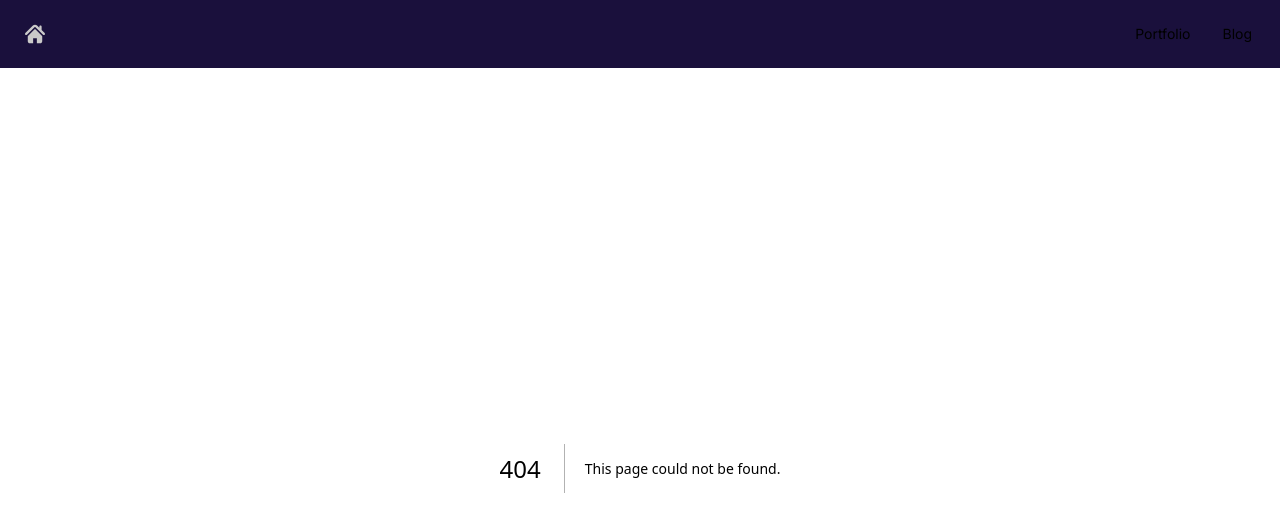
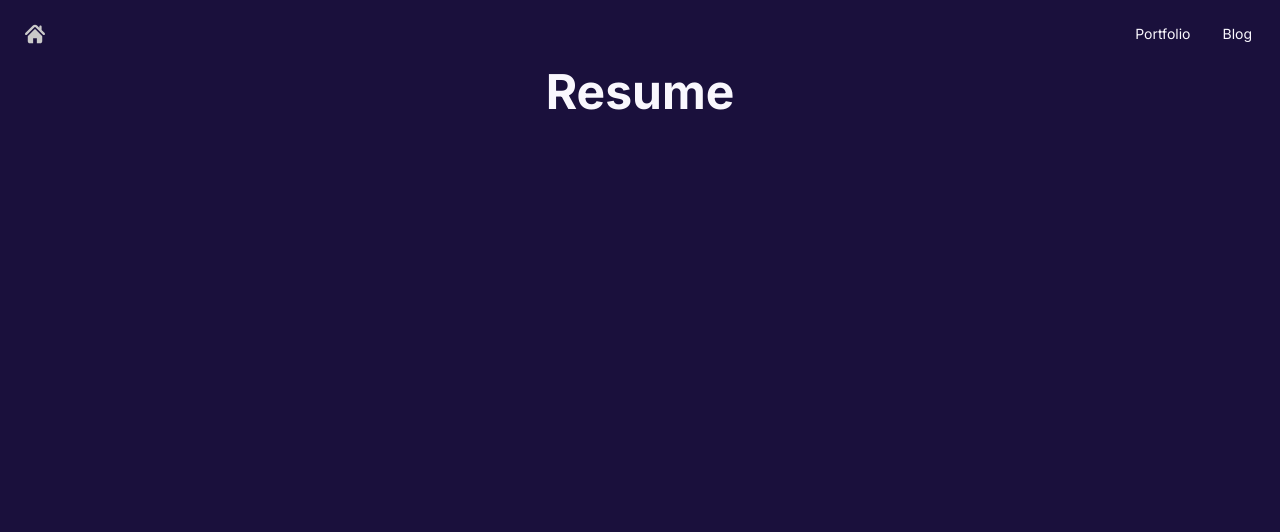
Before and after one commit to JosieRice/chloe-rice, a Next.js app: page /resume in a window 1280 px wide. Before the commit this address had no page. Shown: the top 532 px of the page. Built offline with nearby package versions, Linux system fonts and the light colour scheme.

Commit message:
fix: temporary remove resume link

```diff
--- /dev/null
+++ b/src/app/resume/page.tsx
@@ -0,0 +1,7 @@
+export default async function Resume() {
+    return (
+        <div className="container mx-auto px-4">
+            <h1 className="text-5xl font-bold text-center">Resume</h1>
+        </div>
+    );
+}
--- a/src/components/GitHubCard.tsx
+++ b/src/components/GitHubCard.tsx
@@ -11,7 +11,7 @@ interface Props {
 
 export function GitHubCard({ createdAt, description, htmlUrl, language, name, privateBool }: Props) {
     return (
-        <a className="card w-96 bg-accent-content shadow-xl border-solid border-2 border-neutral" href={htmlUrl} target="_blank">
+        <a className="card w-96 bg-primary shadow-xl border-solid border-2 border-neutral" href={htmlUrl} target="_blank">
             <div className="card-body">
                 <div className="flex justify-between">
                     <div className="flex">
--- a/src/components/Hero.tsx
+++ b/src/components/Hero.tsx
@@ -25,9 +25,7 @@ export function Hero() {
                         <Link className="border-solid" href="https://www.linkedin.com/in/chloe-rice-tong/" target="_blank">
                             {iconDictionary["personalLinkedIn"]}
                         </Link>
-                        <Link href="https://resume.creddle.io/resume/4fr0uv30mww" target="_blank">
-                            {iconDictionary["personalResume"]}
-                        </Link>
+                        {/* <Link href="/resume">{iconDictionary["personalResume"]}</Link> */}
                         <Link href={"mailto:chloericetong@gmail.com"}>{iconDictionary["personalEmail"]}</Link>
                     </div>
                 </div>
```
